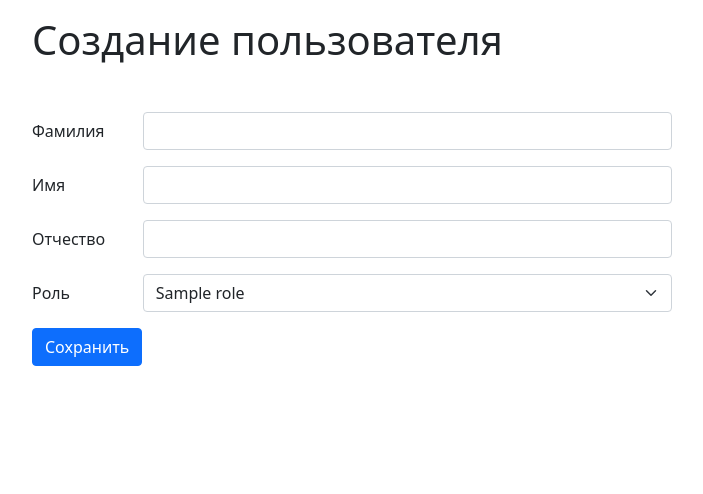
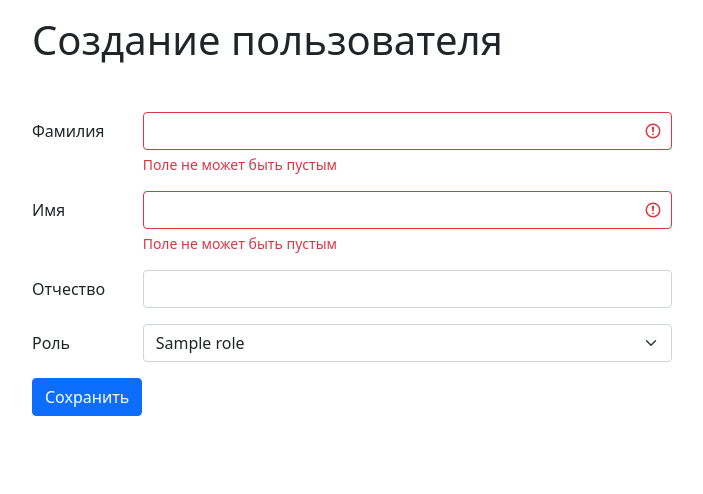
Before and after one commit to grigigo/webPython, a Flask app: template lab4/app/templates/users/new.html in a window 1280 px wide. Shown: the part 56-550 px from the top of the page, without its empty margins (50-753 px from the left). Run offline with Flask 2, Linux system fonts and the light colour scheme; the template is opened without the code that fills it: most values are stand-ins (such as "Sample title", 1, 10 or a date in 2020); parts of the project's set-up code (start-up, migrations or seed data) failed here and were passed over.

Commit message:
upd2 lab4

```diff
--- a/lab4/app/app.py
+++ b/lab4/app/app.py
@@ -93,14 +93,17 @@ def users():
 def new():
     return render_template('users/new.html', user={}, roles=load_roles())
 
+
 @app.route('/users/create', methods=['POST'])
 @login_required
 def create():
     params = request_params(CREATE_PARAMS)
     pass_err = pass_test(params['password'])
     login_err = login_test(params['login'])
+    is_first = True if params['first_name'] else False
+    is_last = True if params['last_name'] else False
 
-    if not (pass_err or login_err):
+    if not (pass_err or login_err) and is_first and is_last:
         with mysql.connection.cursor(named_tuple=True) as cursor:
             try:
                 cursor.execute('''
@@ -116,7 +119,8 @@ def create():
         flash(f"Пользователь {params.get('login')} был успешно создан!", 'success')
         return redirect(url_for('users'))
     else:
-        return render_template('users/new.html', user=params, roles=load_roles(), pass_err=pass_err, login_err=login_err)
+        return render_template('users/new.html', user=params, roles=load_roles(), pass_err=pass_err,
+                               login_err=login_err, first_err=is_first, last_err=is_last)
 
 @app.route('/users/<int:user_id>')
 @login_required
@@ -172,7 +176,7 @@ def delete(user_id):
     return redirect(url_for('users'))
 
 
-@app.route('users/<int:user_id>/new_pass', methods=['POST'])
+@app.route('/new_pass', methods=['GET', 'POST'])
 @login_required
 def new_pass():
     if request.method == "POST":
--- a/lab4/app/templates/users/form.html
+++ b/lab4/app/templates/users/form.html
@@ -1,4 +1,4 @@
-{% macro render_user_form(url, roles, user={}, pass_err={}, login_err={}) %}
+{% macro render_user_form(url, roles, user={}, pass_err={}, login_err={}, first_err={}, last_err={}) %}
     <form action="{{ url }}" method="POST" style="max-width: 40rem;">
         {% if request.endpoint in ['create', 'new'] %}
         <div class="row mb-3">
@@ -13,9 +13,11 @@
             <div class="col-sm-10">
                 <input type="password" class="form-control {% if pass_err %} is-invalid {% endif %}" name="password" id="password" value="{{ user.password or '' }}">
                 <div class="invalid-feedback">
-                    {% for error in pass_err %}
-                        {{ error }}
-                    {% endfor %}
+                    {% if pass_err %}
+                        {% for error in pass_err %}
+                            {{ error }}
+                        {% endfor %}
+                    {% endif %}
                 </div>
             </div>
         </div>
@@ -23,13 +25,15 @@
         <div class="row mb-3">
             <label for="last_name" class="col-sm-2 col-form-label">Фамилия</label>
             <div class="col-sm-10">
-                <input type="text" class="form-control" name="last_name" id="last_name" value="{{ user.last_name or '' }}">
+                <input type="text" class="form-control {% if not last_err %} is-invalid {% endif %}" name="last_name" id="last_name" value="{{ user.last_name or '' }}">
+                <div class="invalid-feedback">Поле не может быть пустым</div>
             </div>
         </div>
         <div class="row mb-3">
             <label for="first_name" class="col-sm-2 col-form-label">Имя</label>
             <div class="col-sm-10">
-                <input type="text" class="form-control" name="first_name" id="first_name" value="{{ user.first_name or '' }}">
+                <input type="text" class="form-control {% if not first_err %} is-invalid {% endif %}" name="first_name" id="first_name" value="{{ user.first_name or '' }}">
+                <div class="invalid-feedback">Поле не может быть пустым</div>
             </div>
         </div>
         <div class="row mb-3">
--- a/lab4/app/templates/users/new.html
+++ b/lab4/app/templates/users/new.html
@@ -5,6 +5,6 @@
 
     <h1 class="mb-5">Создание пользователя</h1>
 
-    {{ render_user_form(url_for('create'), roles, user, pass_err=pass_err, login_err=login_err) }}
+    {{ render_user_form(url_for('create'), roles, user, pass_err=pass_err, login_err=login_err, first_err=first_err, last_err=last_err) }}
 
 {% endblock %}
```
Also changed, not shown: 1 other file.
